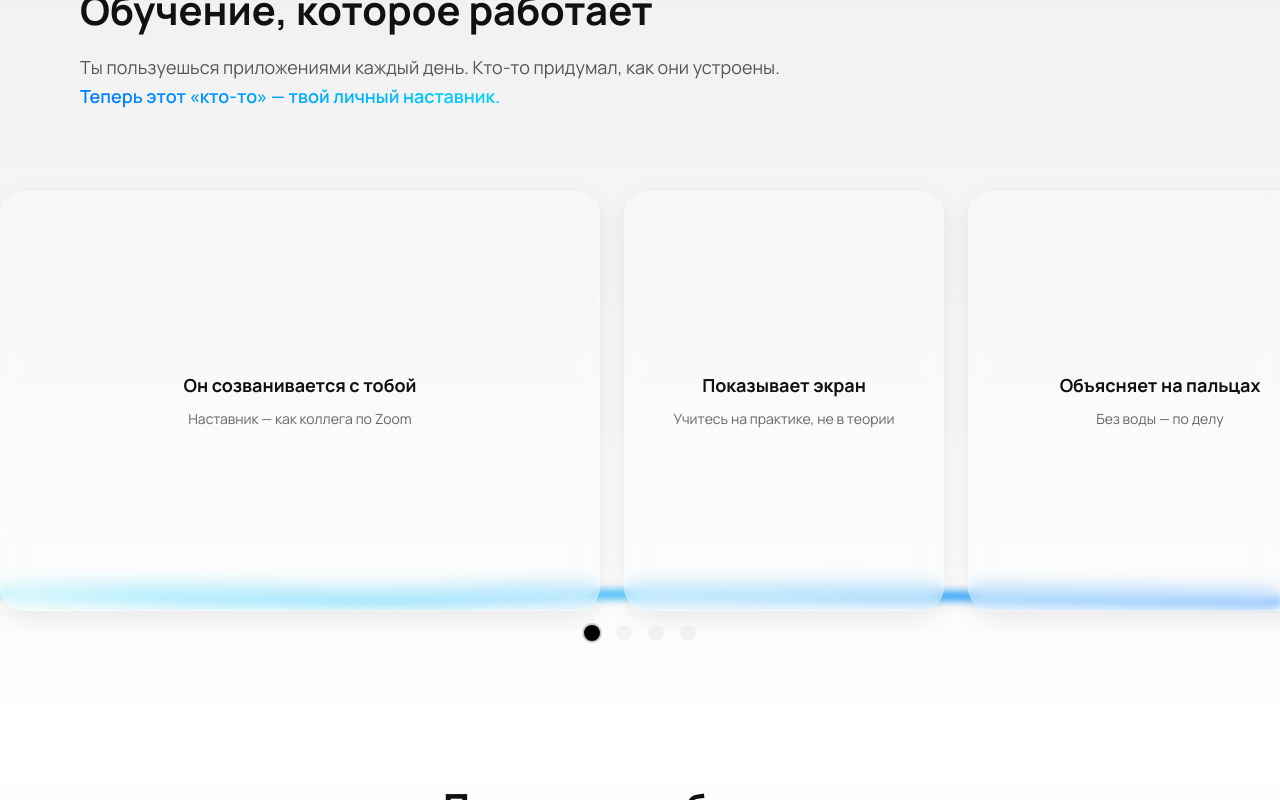
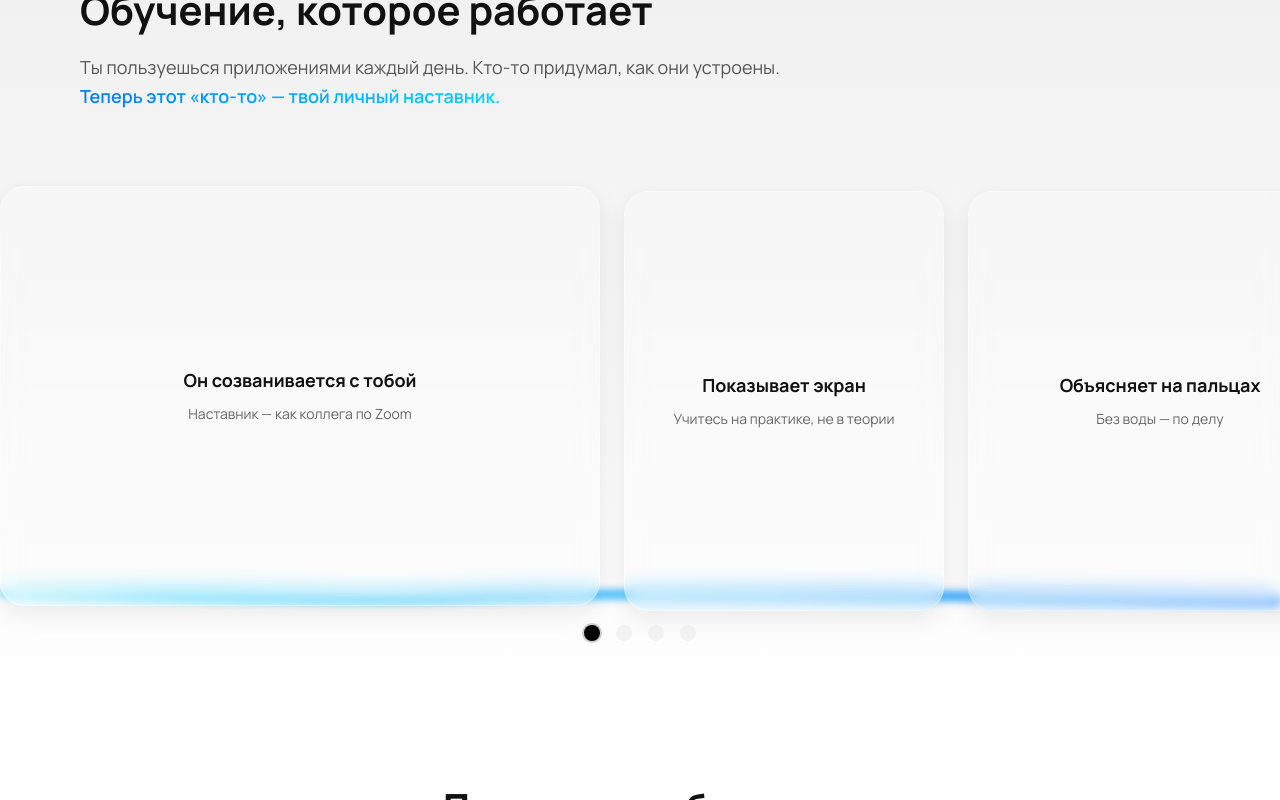
Before and after one commit to Ayraek/new-page-one-to-one, a React (Vite) app: page / in a window 1280 px wide. In both pictures the pointer is over the element 300 px from the left and 1229 px from the top of the page. Shown: the part 829-1629 px from the top of the page. Built offline with nearby package versions, Linux system fonts and the light colour scheme.

Commit message:
Add hover effect to Concept cards

```diff
--- a/src/components/Concept/Concept.module.css
+++ b/src/components/Concept/Concept.module.css
@@ -86,6 +86,10 @@
     transition: transform 0.3s ease;
   }
 
+  .card:hover {
+    transform: translateY(-5px);
+  }
+
   .cardNarrow {
     width: 25vw;
   }
```
